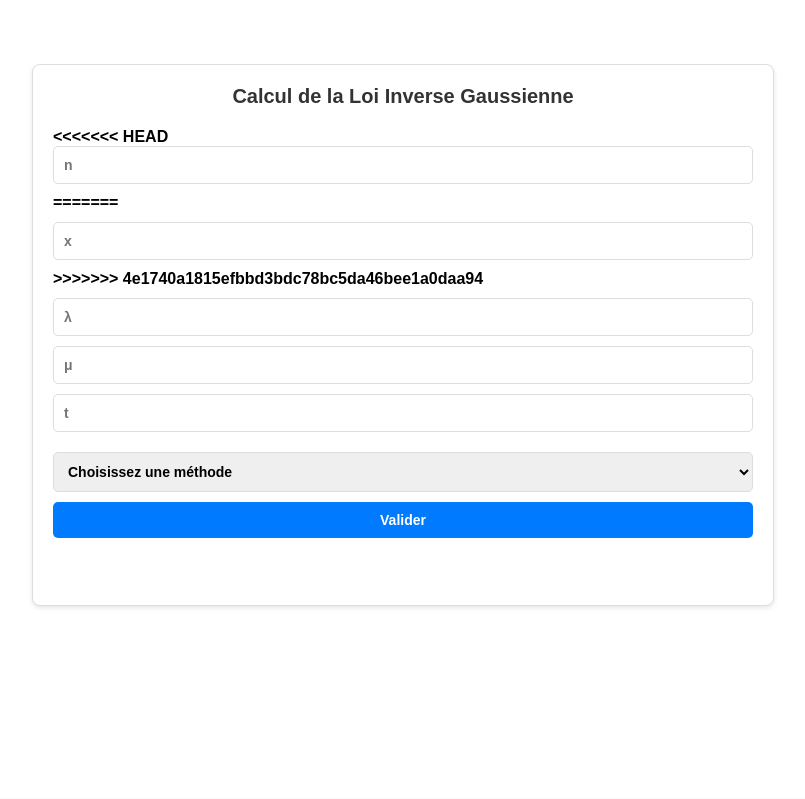
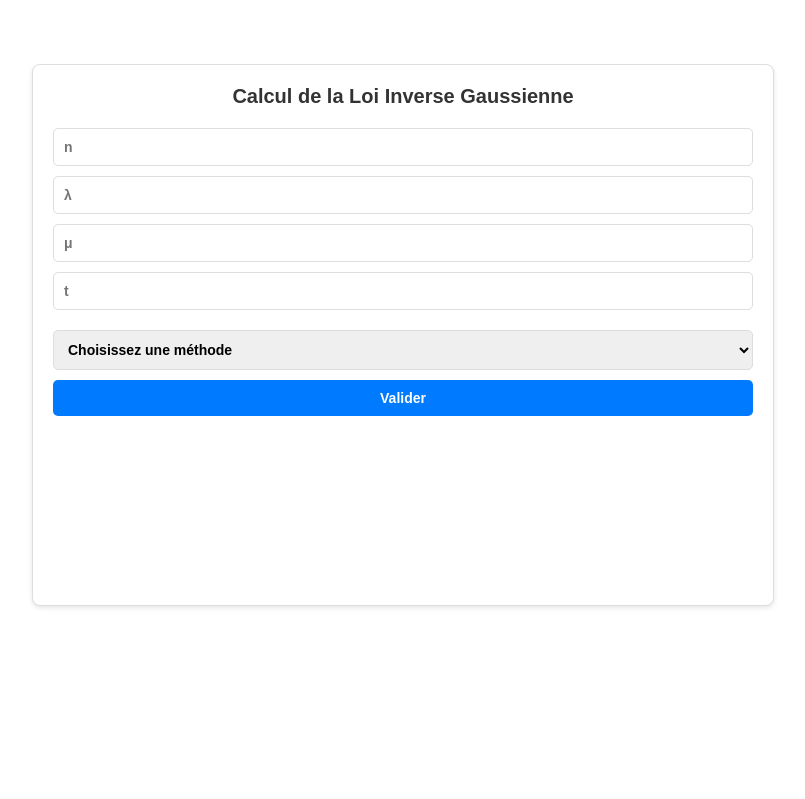
Before and after one commit to RayanSUK/SAE_DEV_APP, a PHP site: page /LoiInverseGaussienne.php in a window 1280 px wide. Shown: the part 126-925 px from the top of the page, without its empty margins (237-1042 px from the left). Run offline with PHP 8.4, Linux system fonts and the light colour scheme.

Commit message:
suppression d'un ancien input en trop

```diff
--- a/src/siteV2/LoiInverseGaussienne.php
+++ b/src/siteV2/LoiInverseGaussienne.php
@@ -22,13 +22,9 @@ error_reporting(E_ALL);
 <div class="form-container-parent">
     <div class="form-container">
         <h1 class="text-center">Calcul de la Loi Inverse Gaussienne</h1>
-<<<<<<< HEAD
         <form method="POST">
             <input type="number" name="n" placeholder="n" class="form-input" required>
-=======
         <form method="POST" class="text-center">
-            <input type="number" name="x" placeholder="x" class="form-input" required>
->>>>>>> 4e1740a1815efbbd3bdc78bc5da46bee1a0daa94
             <input type="number" name="forme" placeholder="λ" class="form-input" required>
             <input type="number" name="esperance" placeholder="μ" class="form-input" required>
             <input type="number" name="t" placeholder="t" class="form-input" required>
```
